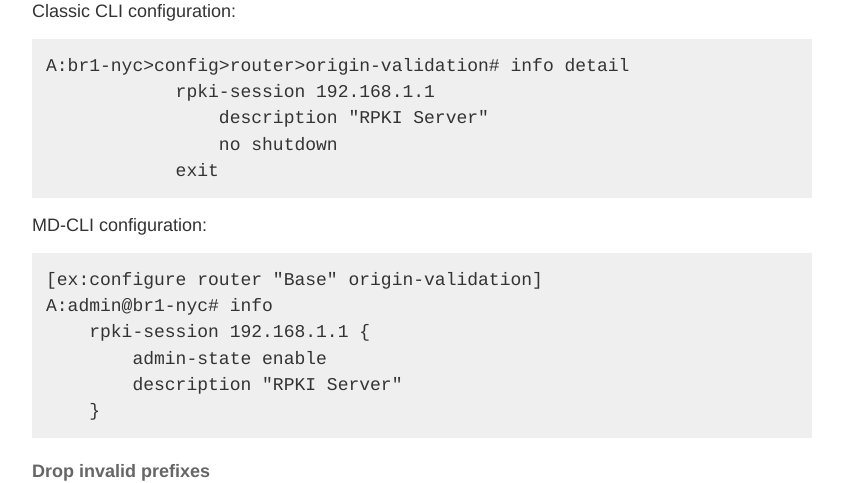
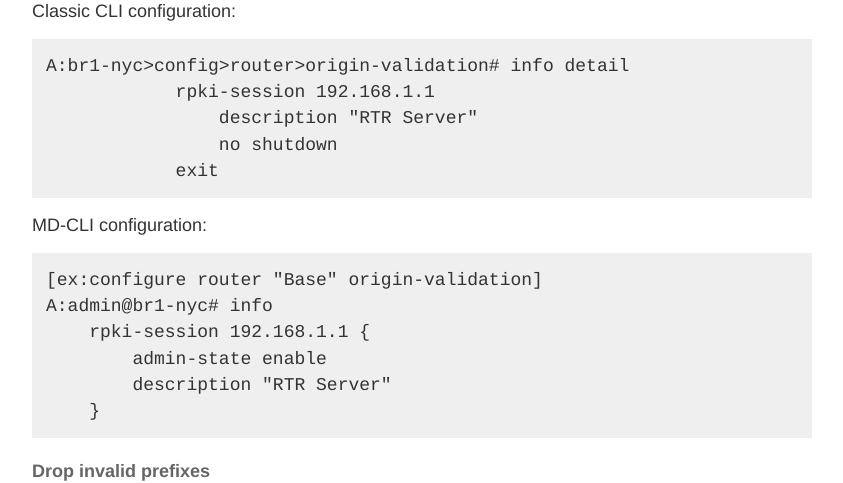
Before and after one commit to NLNOG/bgpfilterguide, a Jekyll site: the page built from guides/reject_invalids.md, in a window 1280 px wide and 900 px high, scrolled down 6074 px. Shown: the part 204-687 px from the top of the window, without its empty margins (218-1061 px from the left). Built offline with Jekyll 4.4.1, drawn with Linux system fonts in a browser that asks for light colours.

Commit message:
replace RPKI with RTR

````diff
--- a/guides/reject_invalids.md
+++ b/guides/reject_invalids.md
@@ -228,7 +228,7 @@ Classic CLI configuration:
 ```
 A:br1-nyc>config>router>origin-validation# info detail
             rpki-session 192.168.1.1
-                description "RPKI Server"
+                description "RTR Server"
                 no shutdown
             exit
 ```
@@ -239,7 +239,7 @@ MD-CLI configuration:
 A:admin@br1-nyc# info
     rpki-session 192.168.1.1 {
         admin-state enable
-        description "RPKI Server"
+        description "RTR Server"
     }
 ```
 
````
